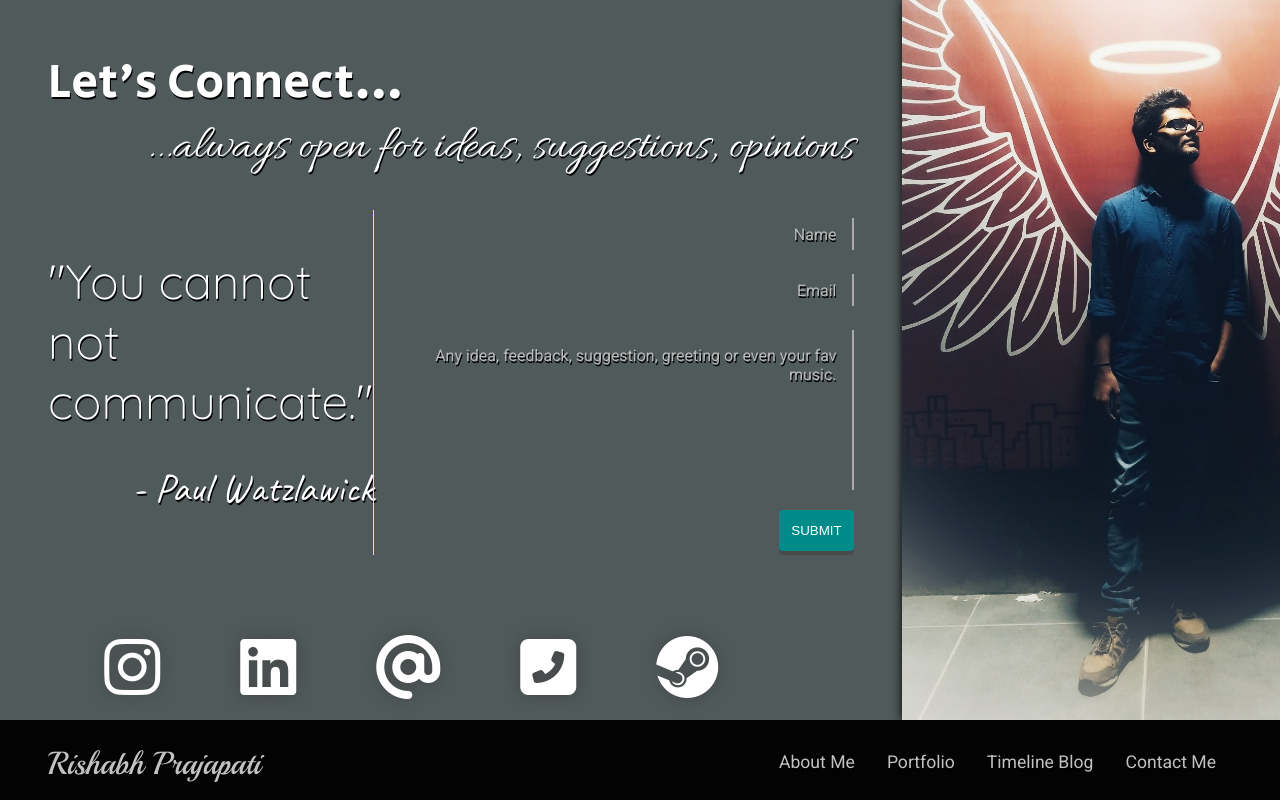
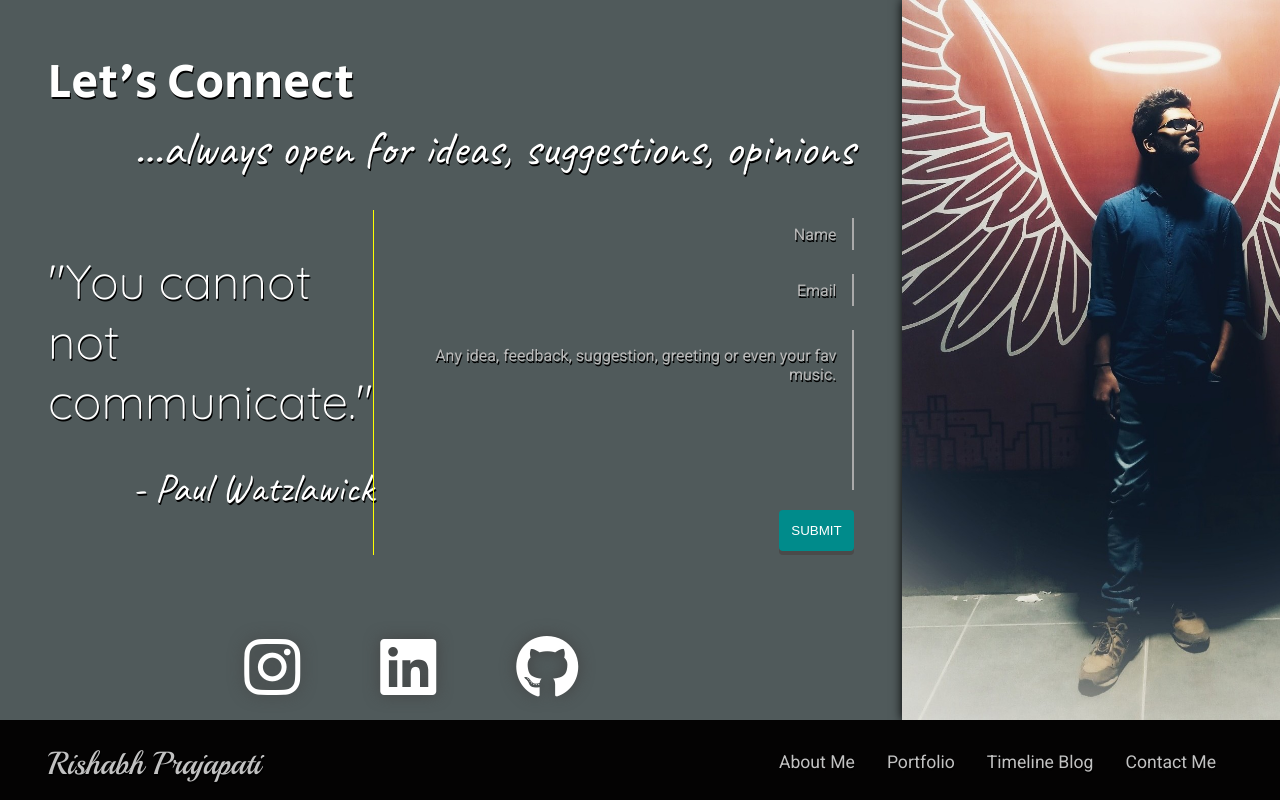
Before and after one commit to alegend4u/uBlog, a Django app: page /contact in a window 1280 px wide; the page is wider, and only the part inside the window is pictured. Run offline with Django 3.2, Linux system fonts and the light colour scheme; style sheets or scripts are compiled from the project's sources; some libraries are stand-ins or nearby versions.

Commit message:
Change email and phone to text

```diff
--- a/portfolio/static/portfolio/css/contact.css
+++ b/portfolio/static/portfolio/css/contact.css
@@ -1,5 +1,4 @@
 @import url("https://fonts.googleapis.com/css2?family=Caveat&family=Quicksand:wght@300&display=swap");
-@import url("https://fonts.googleapis.com/css2?family=Allura&display=swap");
 @import url("https://fonts.googleapis.com/css2?family=Secular+One&display=swap");
 * {
   text-shadow: 1px 2px 0 black;
@@ -36,7 +35,7 @@ form input, form textarea {
   font-size: 3rem;
 }
 .split .contact_info .subtitle_text {
-  font-family: "Allura", cursive;
+  font-family: "Caveat", cursive;
   font-size: 3rem;
   text-align: right;
 }
@@ -138,8 +137,24 @@ form input, form textarea {
 .split .contact_info .social_media .fa-phone-square-alt:hover {
   color: gold;
 }
-.split .contact_info .social_media .fa-steam:hover {
-  color: #2a475e;
+.split .contact_info .social_media .fa-github:hover {
+  color: #111;
+}
+.split .contact_info .email_phone {
+  padding-top: 2rem;
+  display: flex;
+  justify-content: flex-end;
+}
+.split .contact_info .email_phone a {
+  font-size: 1rem;
+  padding: 0 1rem 0 1.2rem;
+  border-right: 2px solid #c2c2c2;
+  color: #c2c2c2;
+  transition: all 0.3s ease-in-out;
+}
+.split .contact_info .email_phone a:hover {
+  border-right-color: white;
+  color: white;
 }
 .split img {
   box-shadow: 0 0 10px black;
--- a/portfolio/static/portfolio/sass/contact.sass
+++ b/portfolio/static/portfolio/sass/contact.sass
@@ -1,5 +1,4 @@
 @import url('https://fonts.googleapis.com/css2?family=Caveat&family=Quicksand:wght@300&display=swap')
-@import url('https://fonts.googleapis.com/css2?family=Allura&display=swap')
 @import url('https://fonts.googleapis.com/css2?family=Secular+One&display=swap')
 @import variables
 @import mixins
@@ -13,7 +12,6 @@ form
 
 ::selection
   background: $primary-color
-  //color: black
 
 ::placeholder
   color: #bbb
@@ -37,7 +35,7 @@ form
       font-size: 3rem
 
     .subtitle_text
-      font-family: 'Allura', cursive
+      font-family: 'Caveat', cursive
       font-size: 3rem
       text-align: right
 
@@ -144,9 +142,24 @@ form
       .fa-phone-square-alt:hover
         color: gold
 
-      .fa-steam:hover
-        color: #2a475e
+      .fa-github:hover
+        color: #111
 
+    .email_phone
+      padding-top: 2rem
+      display: flex
+      justify-content: flex-end
+
+      a
+        font-size: 1rem
+        padding: 0 1rem 0 1.2rem
+        border-right: 2px solid $primary-color
+        color: $primary-color
+        @include transition-ease
+
+        &:hover
+          border-right-color: white
+          color: white
 
   img
     box-shadow: 0 0 10px black
--- a/portfolio/templates/portfolio/contact.html
+++ b/portfolio/templates/portfolio/contact.html
@@ -11,7 +11,7 @@
 {% block content %}
     <div class="split">
         <div class="contact_info">
-            <p class="header_text">Let's Connect...</p>
+            <p class="header_text">Let's Connect</p>
             <p class="subtitle_text">...always open for ideas, suggestions, opinions</p>
             <div class="page_body">
                 <div class="quote">
@@ -29,9 +29,13 @@
             <div class="social_media">
                 <a href="https://www.instagram.com/_a.legend_/" target="_blank" class="fab fa-instagram"> </a>
                 <a href="https://www.linkedin.com/in/rishabh-prajapati0/" target="_blank" class="fab fa-linkedin"> </a>
-                <a href="mailto:rishabh.prajapati0@gmail.com" target="_blank" class="fas fa-at"> </a>
-                <a href="tel:+91942-928-8602" target="_blank" class="fas fa-phone-square-alt"></a>
-                <a href="https://steamcommunity.com/id/alegend4u/" target="_blank" class="fa fa-steam"></a>
+                <a href="https://github.com/alegend4u/" target="_blank" class="fab fa-github"></a>
+{#                <a href="mailto:rishabh.prajapati0@gmail.com" target="_blank" class="fas fa-at"> </a>#}
+{#                <a href="tel:+91942-928-8602" target="_blank" class="fas fa-phone-square-alt"></a>#}
+            </div>
+            <div class="email_phone">
+                <a class="email" href="mailto:rishabh.prajapati0@gmail.com">rishabh.prajapati0@gmail.com</a>
+                <a class="phone" href="tel:+91942-928-8602">+91 942-928-8602</a>
             </div>
         </div>
         <img src="{% static 'portfolio/images/contact_image.jpeg' %}" alt="My another image here.">
```
Also changed, not shown: 1 other file.
